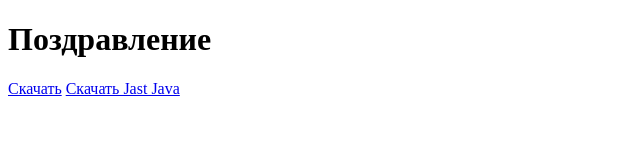
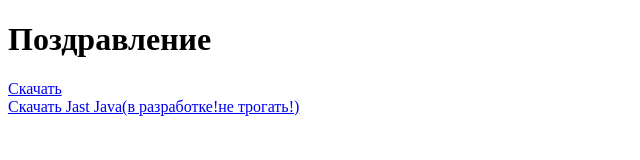
Before and after one commit to kreepmeister/kreepmeister.github.io, a plain HTML site: page apk/index.html in a window 1280 px wide. Shown: the whole page, without its empty margins (0-640 px from the left). Drawn offline with Linux system fonts and the light colour scheme.

Commit message:
Update index.html

```diff
--- a/apk/index.html
+++ b/apk/index.html
@@ -7,6 +7,6 @@
 <body>
 	<h1>Поздравление</h1>
 	<a href="app-debug.apk" download>Скачать</a>
-	<a href="app-debug1.apk" download>Скачать Jast Java</a>
+	<br><a href="app-debug1.apk" download>Скачать Jast Java(в разработке!не трогать!)</a>
 </body>
 </html>
```
